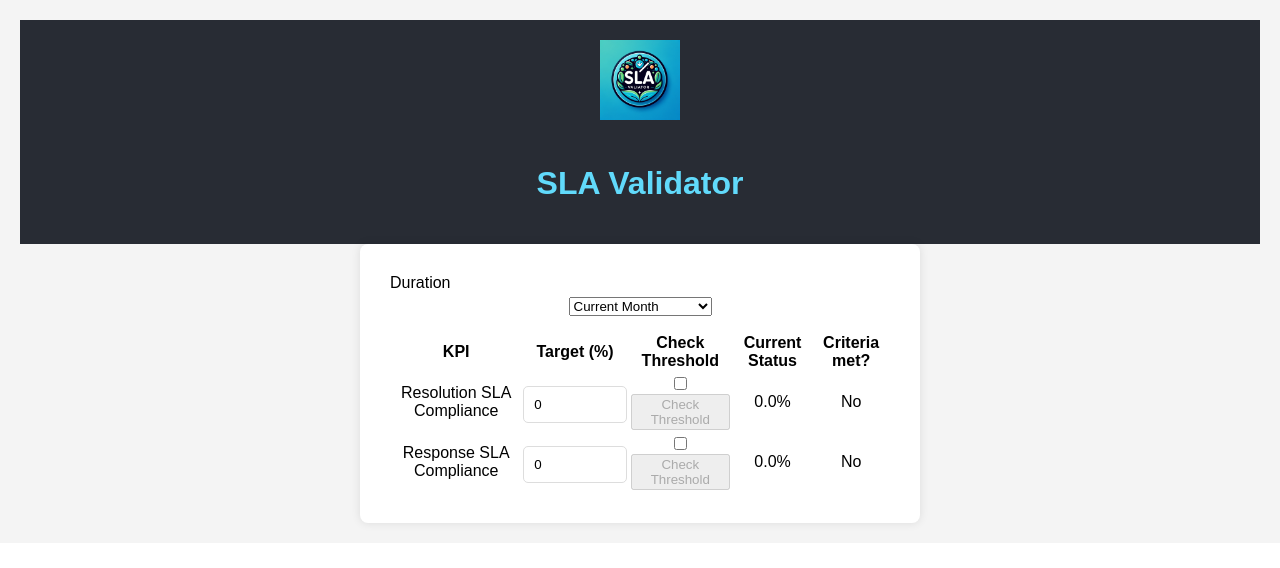
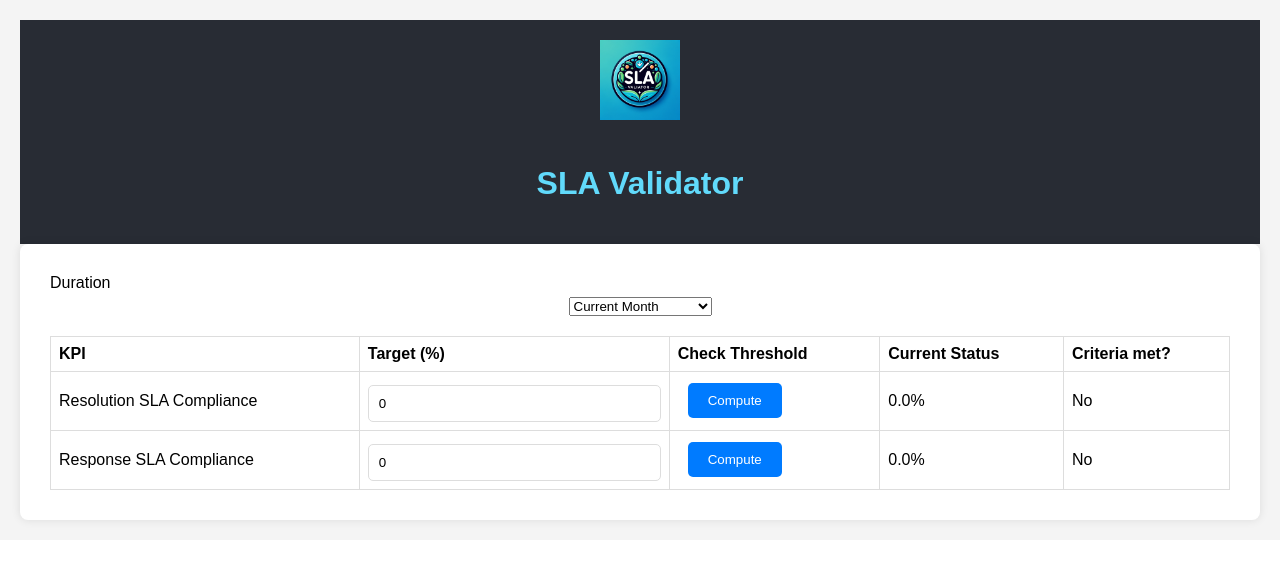
Before and after one commit to AdityaRajGaur/sla-frontend, a React (Create React App) app: page / in a window 1280 px wide. Shown: the top 568 px of the page. Built offline with nearby package versions, Linux system fonts and the light colour scheme.

Commit message:
new ui changes 2

```diff
--- a/src/App.css
+++ b/src/App.css
@@ -22,13 +22,26 @@ h1 {
 }
 
 .sla-form {
-  max-width: 500px;
+  max-width: auto;
   margin: auto;
   background-color: #ffffff;
   padding: 30px;
   border-radius: 8px;
   box-shadow: 0 0 10px rgba(0, 0, 0, 0.1);
 }
+
+/* App.css */
+.form-group.dates {
+  display: flex;
+  justify-content: space-between; /* Adjust the space as needed */
+  align-items: center; /* Align items vertically */
+}
+
+.form-group.dates label,
+.form-group.dates input {
+  margin-right: 10px; /* Adjust the space between labels and inputs */
+}
+
 
 .form-group {
   margin-bottom: 15px;
@@ -82,3 +95,63 @@ body {
 .App {
   flex: 1;
 }
+
+
+
+/* Flexbox setup for form groups */
+.form-group.dates {
+  display: flex;
+  align-items: center; /* Align items vertically */
+}
+
+/* Individual date input container */
+.date-input-container {
+  display: flex;
+  flex-direction: column;
+  margin-right: 20px; /* Space between date inputs */
+}
+
+.date-input-container:last-child {
+  margin-right: 0; /* No margin for the last container */
+}
+
+/* Styles for input and label within the date input container */
+.date-input-container label,
+.date-input-container input {
+  margin-bottom: 5px; /* Space between label and input */
+}
+
+/* Remove the margin right that was set previously for all labels and inputs */
+.form-group.dates label,
+.form-group.dates input {
+  margin-right: 0;
+}
+
+/* Additional styles for the table to align with the new inputs */
+table {
+  width: 100%;
+  margin-top: 20px; /* Space between the date inputs and the table */
+  border-collapse: collapse; /* Collapse borders */
+}
+
+th, td {
+  text-align: left;
+  padding: 8px; /* Padding inside table cells */
+  border: 1px solid #ddd; /* Light grey border for cells */
+}
+
+
+/* Styles for buttons */
+button {
+  padding: 10px 20px;
+  background-color: #007bff; /* Bootstrap blue for the button */
+  color: white;
+  border: none;
+  border-radius: 5px;
+  cursor: pointer;
+  margin-left: 10px; /* Space between checkbox and button */
+}
+
+button:disabled {
+  background-color: #aaa; /* Grey out the button when disabled */
+}
--- a/src/App.js
+++ b/src/App.js
@@ -14,8 +14,7 @@ function App() {
     CurrentStatus: '0.0%',
     CriteriaMet: 'No'
   });
-  const [checkResolution, setCheckResolution] = useState(false);
-  const [checkResponse, setCheckResponse] = useState(false);
+
   //Function to fetch SLA response compliance
   const fetchResponseSLACompliance = () => {
     // Validation if needed
@@ -106,17 +105,16 @@ const fetchResponseSLACompliance = () => {
     }));
   };
 
-
-
   const handleDurationChange = (event) => {
     setDurationType(event.target.value); // Get the selected duration type
   };
 
   const handleSubmit = (event, type) => {
+    console.log("line 116")
     event.preventDefault();
-    if (type === 'resolution' && checkResolution) {
+    if (type === 'resolution') {
       fetchSLACompliance(customStartDate, customEndDate, resolutionSLA.Target, durationType);
-    } else if (type === 'response' && checkResponse) {
+    } else if (type === 'response') {
       fetchResponseSLACompliance(customStartDate, customEndDate, responseSLA.Target, durationType);
     }
   };
@@ -137,8 +135,9 @@ const fetchResponseSLACompliance = () => {
           </select>
         </div>
         {durationType === 'custom_date_range' && (
-          <div className="form-group">
-            <label htmlFor="custom_start_date" className="input-label">Custom Start Date</label>
+          <div className="form-group dates">
+            <div className="date-input-container">
+              <label htmlFor="custom_start_date" className="input-label">Start Date</label>
               <input
                 type="date"
                 id="custom_start_date"
@@ -147,7 +146,9 @@ const fetchResponseSLACompliance = () => {
                 onChange={(e) => setCustomStartDate(e.target.value)}
                 required
               />
-            <label htmlFor="custom_end_date" className="input-label">Custom End Date</label>
+            </div>
+            <div className="date-input-container">
+              <label htmlFor="custom_end_date" className="input-label">End Date</label>
               <input
                 type="date"
                 id="custom_end_date"
@@ -157,7 +158,9 @@ const fetchResponseSLACompliance = () => {
                 required
               />
             </div>
+          </div>
         )}
+
         <table>
           <thead>
             <tr>
@@ -179,16 +182,11 @@ const fetchResponseSLACompliance = () => {
                 />
               </td>
               <td>
-                <input
-                  type="checkbox"
-                  checked={checkResolution}
-                  onChange={(e) => setCheckResolution(e.target.checked)}
-                />
-                <button
+                <button variant="contained"
                   onClick={(e) => handleSubmit(e, 'resolution')}
-                  disabled={loading || !checkResolution}
+                  disabled={loading}
                 >
-                  Check Threshold
+                  Compute
                 </button>
               </td>
               <td>{resolutionSLA.CurrentStatus}</td>
@@ -204,16 +202,11 @@ const fetchResponseSLACompliance = () => {
                 />
               </td>
               <td>
-                <input
-                  type="checkbox"
-                  checked={checkResponse}
-                  onChange={(e) => setCheckResponse(e.target.checked)}
-                />
-                <button
+                <button variant="contained"
                   onClick={(e) => handleSubmit(e, 'response')}
-                  disabled={loading || !checkResponse}
+                  disabled={loading}
                 >
-                  Check Threshold
+                  Compute
                 </button>
               </td>
               <td>{responseSLA.CurrentStatus}</td>
```
Lines whose indentation alone changed are shown as unchanged.
